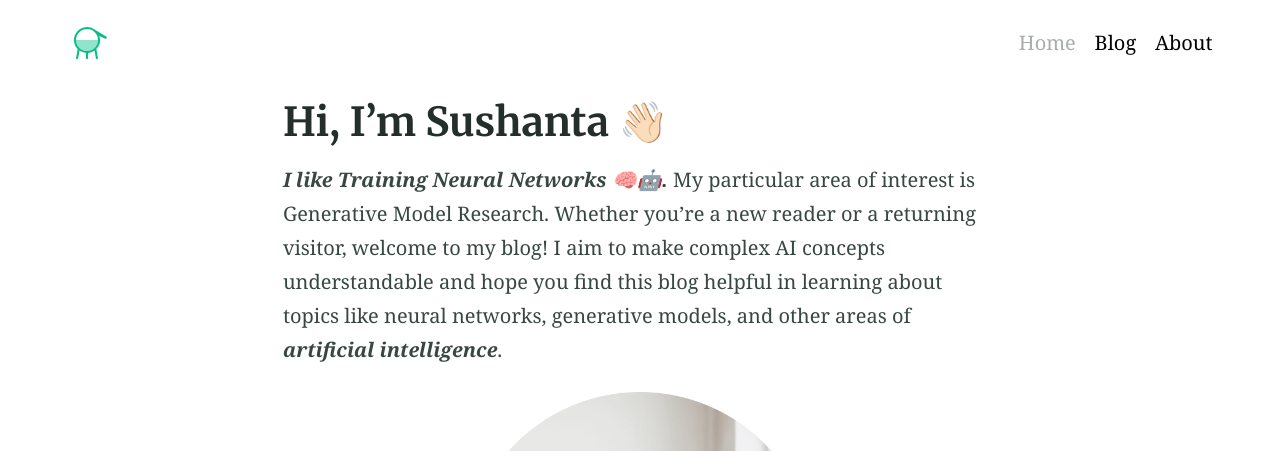
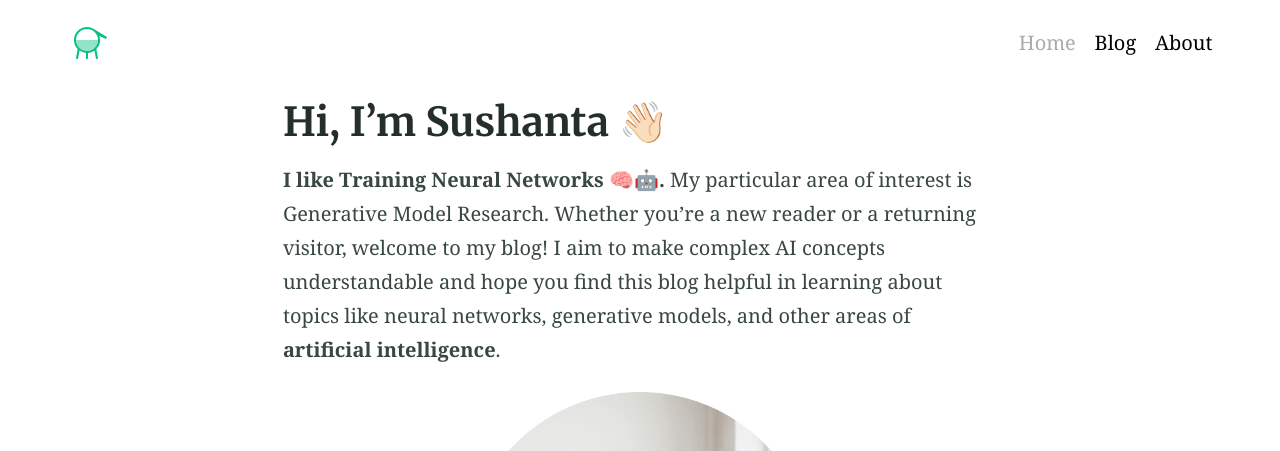
Before and after one commit to hi-sushanta/hi-sushanta.github.io, a Jekyll site: the page built from index.md, in a window 1280 px wide. Shown: the top 451 px of the page. Built offline with Jekyll 4.4.1, drawn with Linux system fonts in a browser that asks for light colours.

```diff
--- a/index.md
+++ b/index.md
@@ -1,9 +1,11 @@
 ---
 title: Hi, I’m Sushanta  👋🏻
-excerpt: "I like Training Neural Networks 🧠🤖. My particular area of interest is Generative Model Research. Whether you're a new reader or a returning visitor, welcome to my blog! I aim to make complex AI concepts understandable and hope you find this blog helpful in learning about topics like neural networks, generative models, and other areas of artificial intelligence."
+excerpt: "I like Training Neural Networks 🧠🤖. My particular area of interest is Generative Model Research.
+ Whether you're a new reader or a returning visitor, welcome to my blog! I aim to make complex AI concepts understandable and hope you find this blog helpful in learning about topics like neural networks, generative models, and other areas of artificial intelligence."
 ---
 
-***I like Training Neural Networks 🧠🤖.*** My particular area of interest is Generative Model Research. Whether you're a new reader or a returning visitor, welcome to my blog! I aim to make complex AI concepts understandable and hope you find this blog helpful in learning about topics like neural networks, generative models, and other areas of ***artificial intelligence***.
+**I like Training Neural Networks 🧠🤖.** My particular area of interest is Generative Model Research.
+Whether you're a new reader or a returning visitor, welcome to my blog! I aim to make complex AI concepts understandable and hope you find this blog helpful in learning about topics like neural networks, generative models, and other areas of **artificial intelligence**.
 
 <div align = "center" style="margin-right: 5px; margin-left:5px; margin-top:10px; margin-bottom:10px;">
     <img src="chi2.png" class = "center" width="50%" height="50%"/>
```
